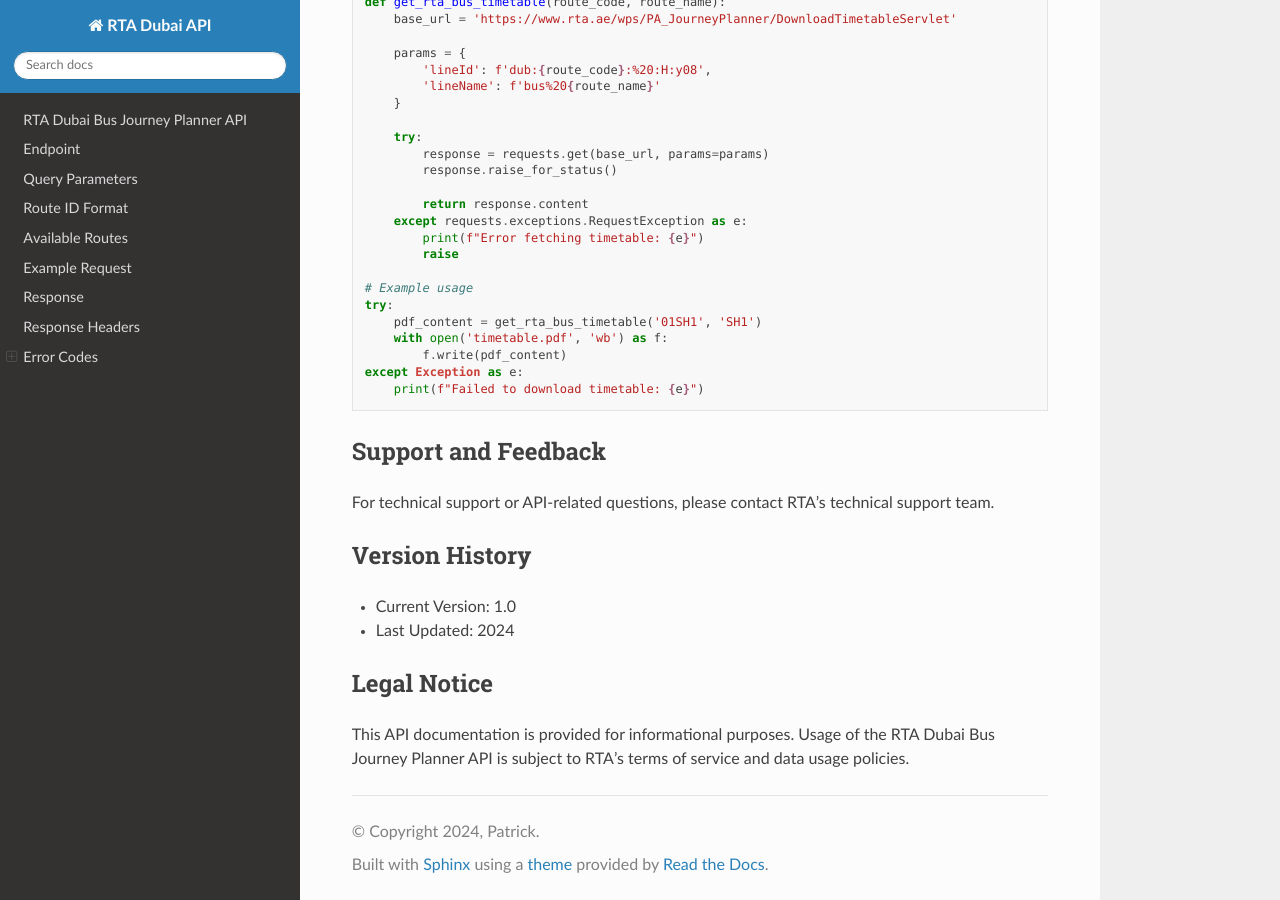
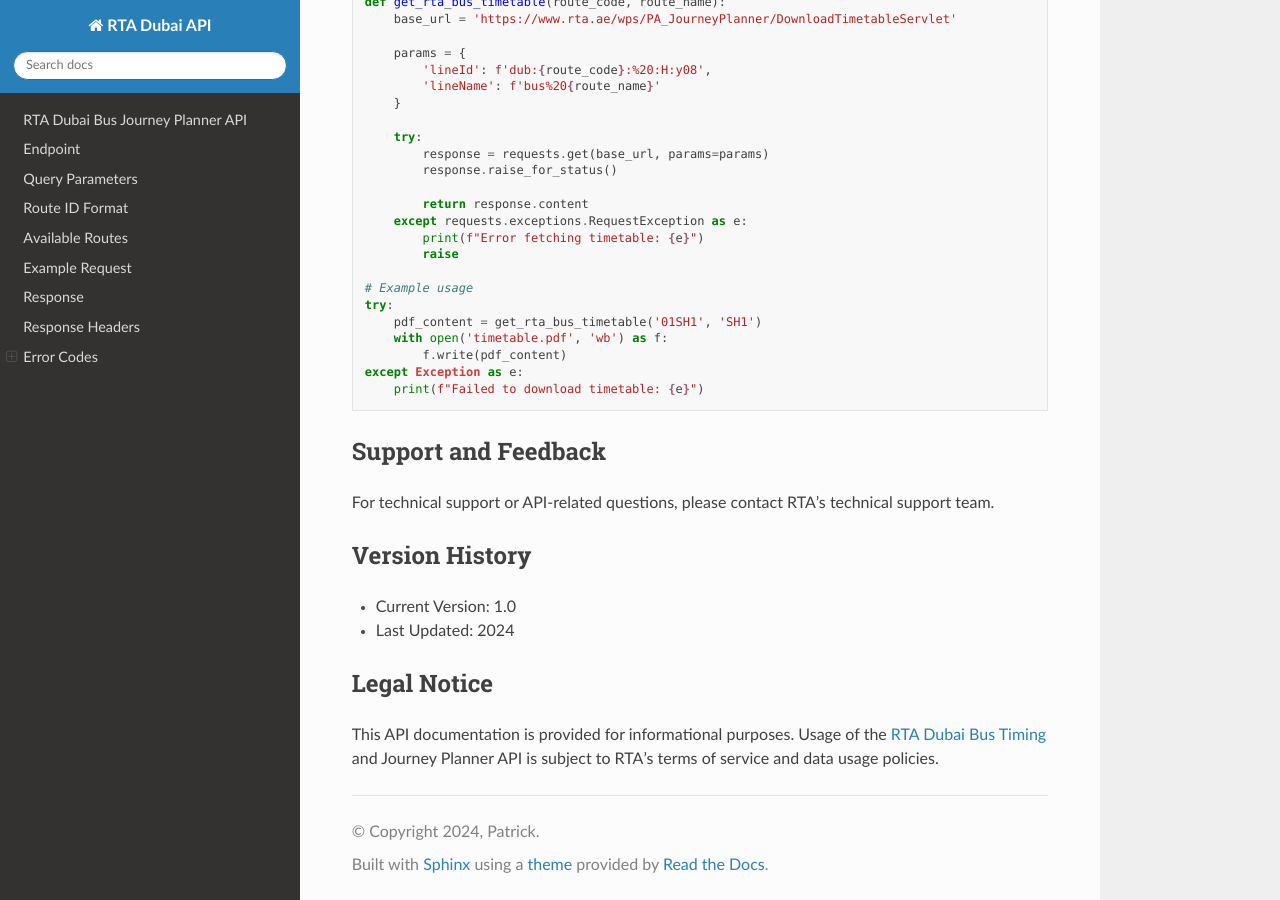
Before and after one commit to video2text/sakuli, a Sphinx documentation site: the page built from docs/source/index.rst, in a window 1280 px wide and 900 px high, scrolled down 2932 px. Built offline with Sphinx 7.4.7 and the Read the Docs theme 3.1.0, drawn with Linux system fonts in a browser that asks for light colours.

Commit message:
Update index.rst

```diff
--- a/docs/source/index.rst
+++ b/docs/source/index.rst
@@ -201,4 +201,4 @@ Version History
 
 Legal Notice
 -----------
-This API documentation is provided for informational purposes. Usage of the RTA Dubai Bus Journey Planner API is subject to RTA's terms of service and data usage policies.
+This API documentation is provided for informational purposes. Usage of the `RTA Dubai Bus Timing <https://uaetiming.com/your-complete-guide-to-rta-bus-routes-in-dubai/>`_ and Journey Planner API is subject to RTA's terms of service and data usage policies.
```
